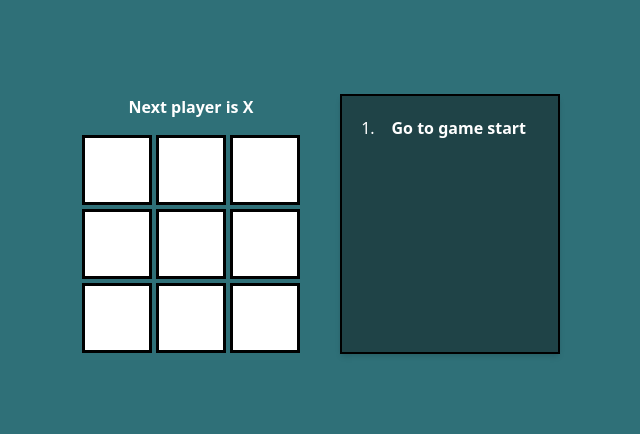
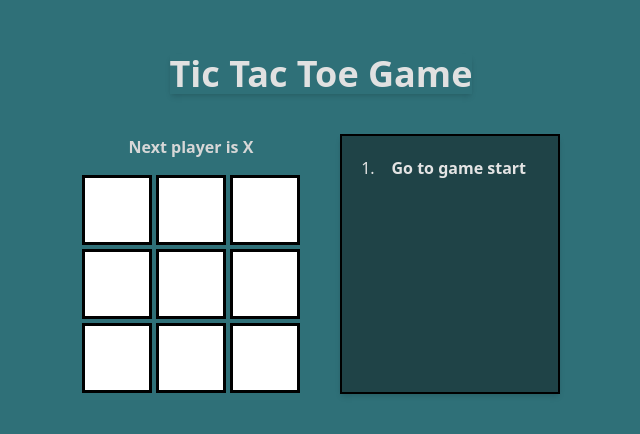
Before and after one commit to Framzy/React-Tic-Tac-Toe, a React (Vite) app: page / in a window 1280 px wide. Shown: the part 176-610 px from the top of the page, without its empty margins (319-959 px from the left). Built offline with nearby package versions, Linux system fonts and the light colour scheme.

Commit message:
Last update

```diff
--- a/src/Game.jsx
+++ b/src/Game.jsx
@@ -28,7 +28,7 @@ function Board({ xIsNext, squares, onPlay }) {
 
   return (
     <>
-      <div className="status mb-4 font-bold text-[#ffffff]">{status}</div>
+      <div className="status mb-4 font-bold text-[#d7d7d7]">{status}</div>
       <div className="board grid grid-cols-3 gap-1">
         {squares.map((square, index) => (
           <Square
@@ -80,16 +80,27 @@ export default function Game() {
   });
 
   return (
-    <div className="game flex flex-row justify-center items-center gap-10 h-screen bg-[#2f7078]">
+    <>
+      <div className="bg-[#2f7078] h-screen flex flex-col justify-center items-center">
+        <h1 className="text-[#e1e1e1] text-center text-4xl font-bold mb-10 shadow-md">
+          Tic Tac Toe Game
+        </h1>
+        <div className="game flex flex-row justify-center items-center gap-10 ">
           <div className="game-board text-center">
-        <Board xIsNext={xIsNext} squares={currentSquares} onPlay={handlePlay} />
+            <Board
+              xIsNext={xIsNext}
+              squares={currentSquares}
+              onPlay={handlePlay}
+            />
           </div>
           <div className="game-info bg-[#1f4347] flex  justify-center w-55 min-h-65 max-h-65 overflow-y-auto p-4 border-2 shadow-md ">
-        <ol className="list-decimal list-inside space-y-2 text-[#ffffff] ">
+            <ol className="list-decimal list-inside space-y-2 text-[#e4e4e4] ">
               {moves}
             </ol>
           </div>
         </div>
+      </div>
+    </>
   );
 }
 
```
Lines whose indentation alone changed are shown as unchanged.
